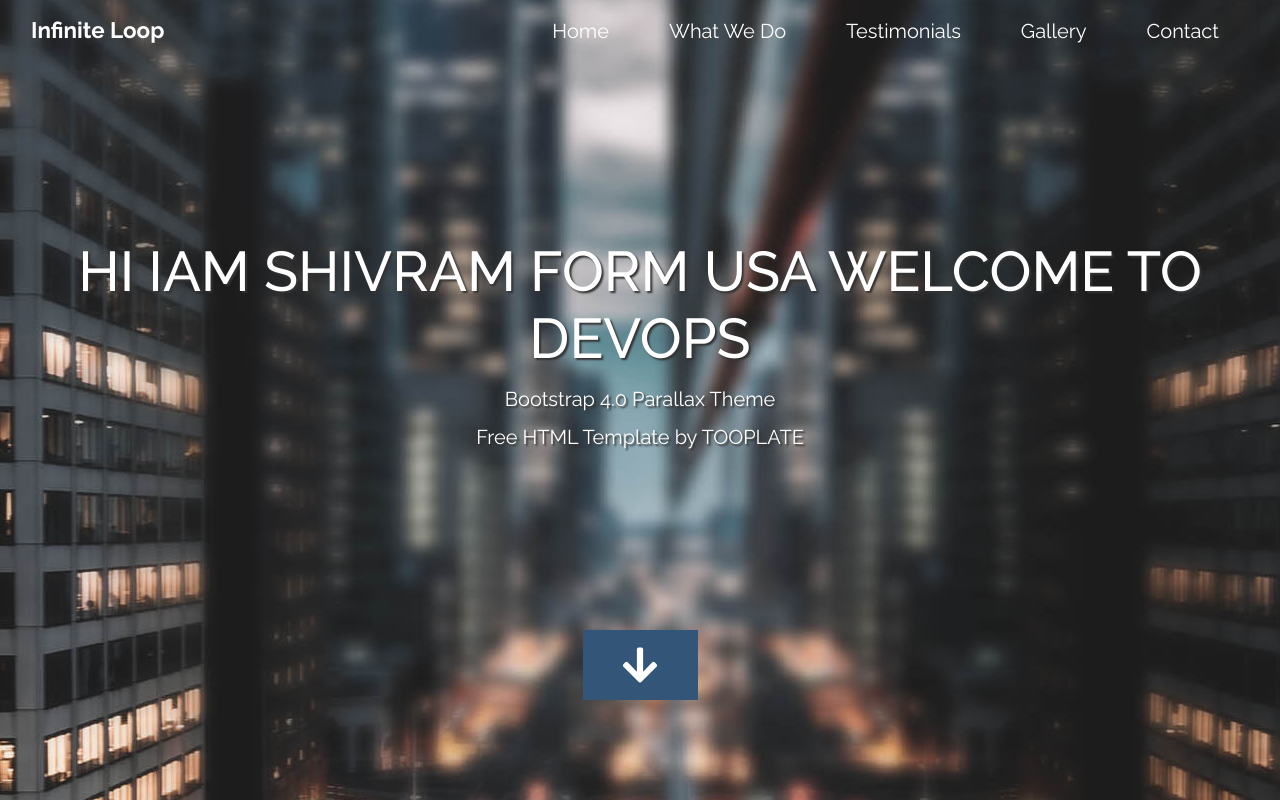
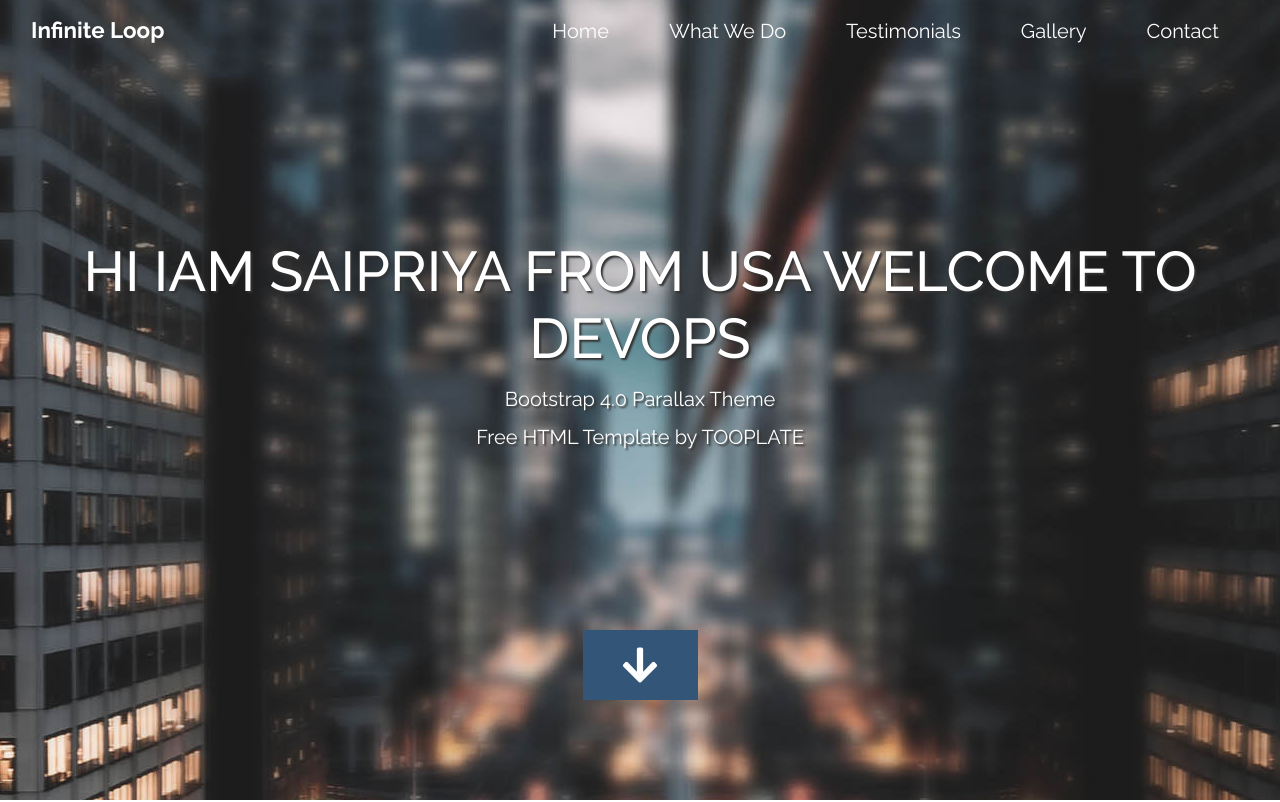
Before and after one commit to shiva-git-cpu/githubaction-automate, a plain HTML site: page index.html in a window 1280 px wide. Shown: the top 802 px of the page. Drawn offline with Linux system fonts and the light colour scheme.

Commit message:
Update index.html
updated the Title for second time for testing purpose

```diff
--- a/index.html
+++ b/index.html
@@ -54,7 +54,7 @@ https://www.tooplate.com/view/2117-infinite-loop
 
       <div class="text-center tm-hero-text-container">
         <div class="tm-hero-text-container-inner">
-            <h2 class="tm-hero-title">HI IAM SHIVRAM FORM USA WELCOME TO DEVOPS</h2>
+            <h2 class="tm-hero-title">HI IAM SAIPRIYA FROM USA WELCOME TO DEVOPS</h2>
             <p class="tm-hero-subtitle">
               Bootstrap 4.0 Parallax Theme
               <br>Free HTML Template by TOOPLATE
```
